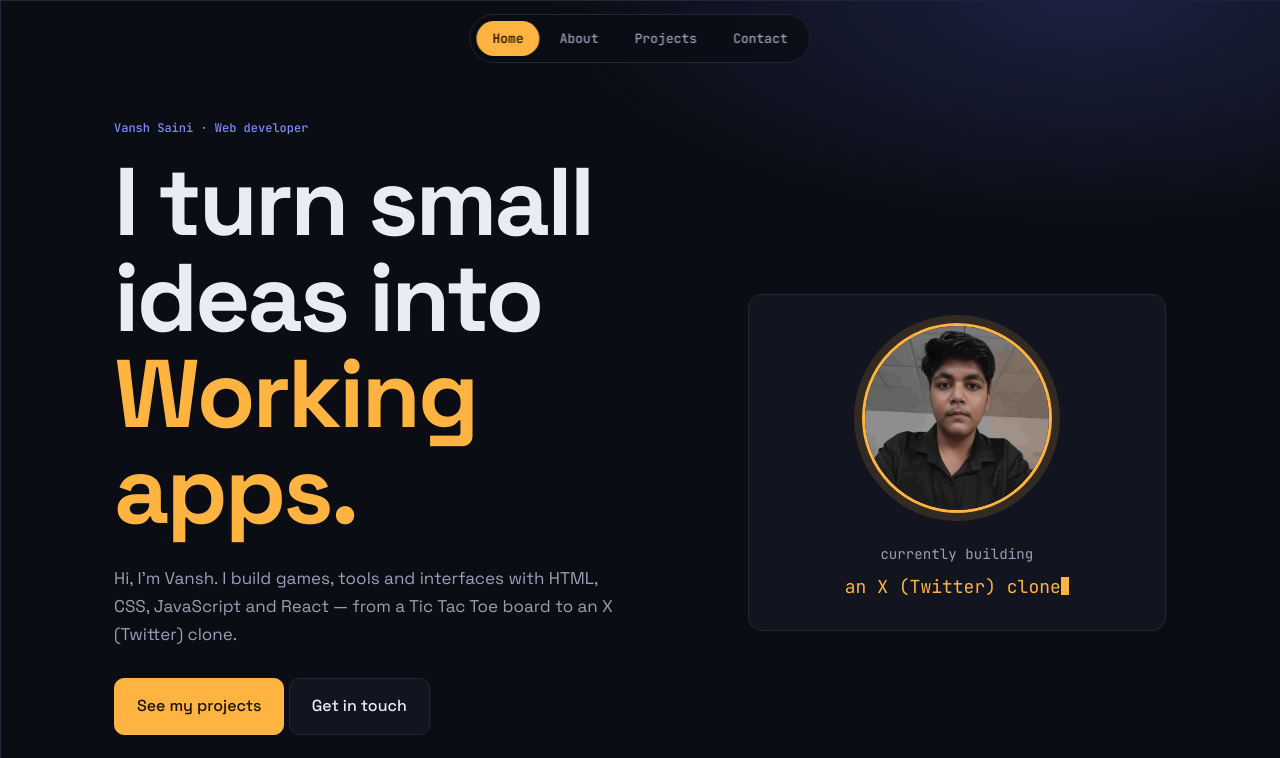
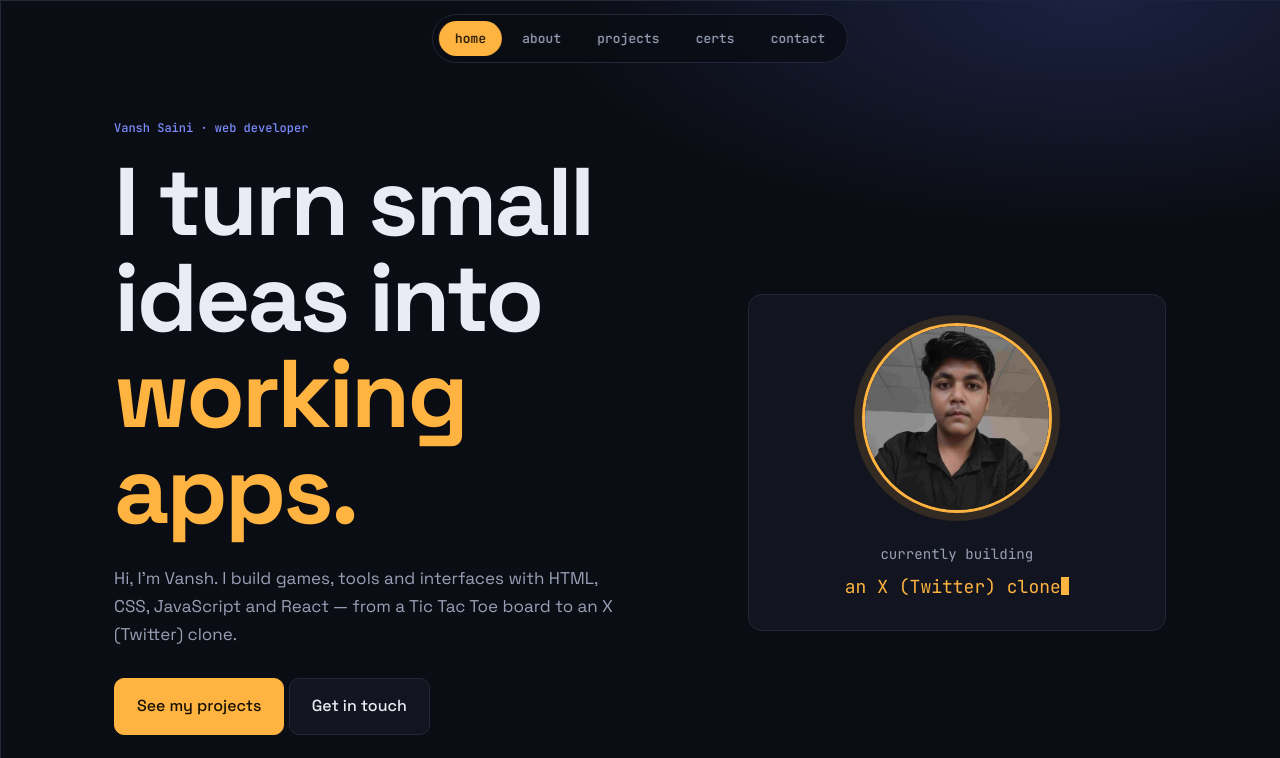
Before and after one commit to legendcodrr9311/vansh-portfolio, a plain HTML site: page index.html in a window 1280 px wide. Shown: the top 758 px of the page. Drawn offline with Linux system fonts and the light colour scheme.

Commit message:
Update navigation and contact section text

```diff
--- a/index.html
+++ b/index.html
@@ -5,11 +5,11 @@
 <link rel="preconnect" href="https://fonts.googleapis.com"><link rel="preconnect" href="https://fonts.gstatic.com" crossorigin>
 <link href="https://fonts.googleapis.com/css2?family=Space+Grotesk:wght@400;500;700&family=JetBrains+Mono:wght@400;500&display=swap" rel="stylesheet">
 <link rel="stylesheet" href="style.css"></head><body>
-<nav id="nav"><a href="#home" class="on">Home</a><a href="#about">About</a><a href="#projects">Projects</a><a href="#contact">Contact</a></nav>
+<nav id="nav"><a href="#home" class="on">home</a><a href="#about">about</a><a href="#projects">projects</a><a href="#certs">certs</a><a href="#contact">contact</a></nav>
 <main class="wrap">
 <section id="home" class="hero"><div>
-<span class="tag">Vansh Saini · Web developer</span>
-<h1>I turn small ideas into <span class="ac">Working apps.</span></h1>
+<span class="tag">Vansh Saini · web developer</span>
+<h1>I turn small ideas into <span class="ac">working apps.</span></h1>
 <p>Hi, I'm Vansh. I build games, tools and interfaces with HTML, CSS, JavaScript and React — from a Tic Tac Toe board to an X (Twitter) clone.</p>
 <a class="btn p" href="#projects">See my projects</a> <a class="btn" href="#contact">Get in touch</a>
 <div class="social">
@@ -26,11 +26,14 @@
 <section id="projects"><span class="tag">projects</span><h2>Ideas, <span class="ac">made real.</span></h2>
 <div class="filters" id="fl"></div><div id="pl"></div></section>
 
+<section id="certs"><span class="tag">credentials</span><h2>Certified <span class="ac">knowledge.</span></h2>
+<div class="cgrid" id="cg"></div></section>
+
 <section id="contact"><span class="tag">contact</span><h2>Let's <span class="ac">talk.</span></h2>
 <div class="contact"><div><p style="color:var(--mu)">Have a project, an idea, or feedback? Send a message, or reach out directly.</p>
 <div class="social" style="margin-top:0"><a href="https://www.linkedin.com/in/vansh-saini-6464a4212" target="_blank" rel="noopener" aria-label="LinkedIn"><svg viewBox="0 0 24 24"><path d="M4.98 3.5a2.5 2.5 0 1 1 0 5 2.5 2.5 0 0 1 0-5ZM3 9.5h4V21H3V9.5Zm7 0h3.8v1.6h.1c.5-1 1.8-2 3.8-2 4 0 4.8 2.6 4.8 6V21h-4v-5.1c0-1.2 0-2.8-1.7-2.8s-2 1.3-2 2.700V21h-4V9.5Z"/></svg></a><a href="https://github.com/legendcodrr9311" target="_blank" rel="noopener" aria-label="GitHub"><svg viewBox="0 0 24 24"><path d="M12 .5a11.500 11.500 0 0 0-3.640 22.410c.580.100.790-.250.790-.560v-2c-3.200.700-3.880-1.500-3.880-1.500-.520-1.330-1.280-1.690-1.280-1.690-1.040-.710.080-.700.080-.700 1.150.080 1.760 1.180 1.760 1.180 1.030 1.760 2.700 1.250 3.360.960.100-.750.400-1.250.730-1.540-2.550-.290-5.240-1.280-5.240-5.690 0-1.260.450-2.290 1.180-3.100-.120-.290-.510-1.460.110-3.050 0 0 .970-.310 3.170 1.180a11 11 0 0 1 5.780 0c2.200-1.490 3.170-1.180 3.170-1.180.620 1.590.230 2.760.110 3.050.740.810 1.180 1.840 1.180 3.100 0 4.420-2.690 5.390-5.260 5.680.410.360.780 1.060.780 2.140v3.170c0 .310.210.670.800.560A11.500 11.500 0 0 0 12 .5Z"/></svg></a></div></div>
 <form class="card" id="f" novalidate><label for="n">Name</label><input id="n" placeholder="Your name"><label for="e">Email</label><input id="e" type="email" placeholder="you@example.com"><label for="m">Message</label><textarea id="m" placeholder="What would you like to talk about?"></textarea>
-<a id="sendBtn" class="btn p" href="#">Send message</a><p class="note" id="nt">Your message is sent directly.</p></form></div></section>
+<a id="sendBtn" class="btn p" href="#">Send message</a><p class="note" id="nt">Your message is sent directly — no email app needed.</p></form></div></section>
 <footer>© <span id="yr"></span> Vansh Saini</footer>
 </main>
 <div id="lb"><img alt=""></div><div id="toast" role="status"></div>
```
